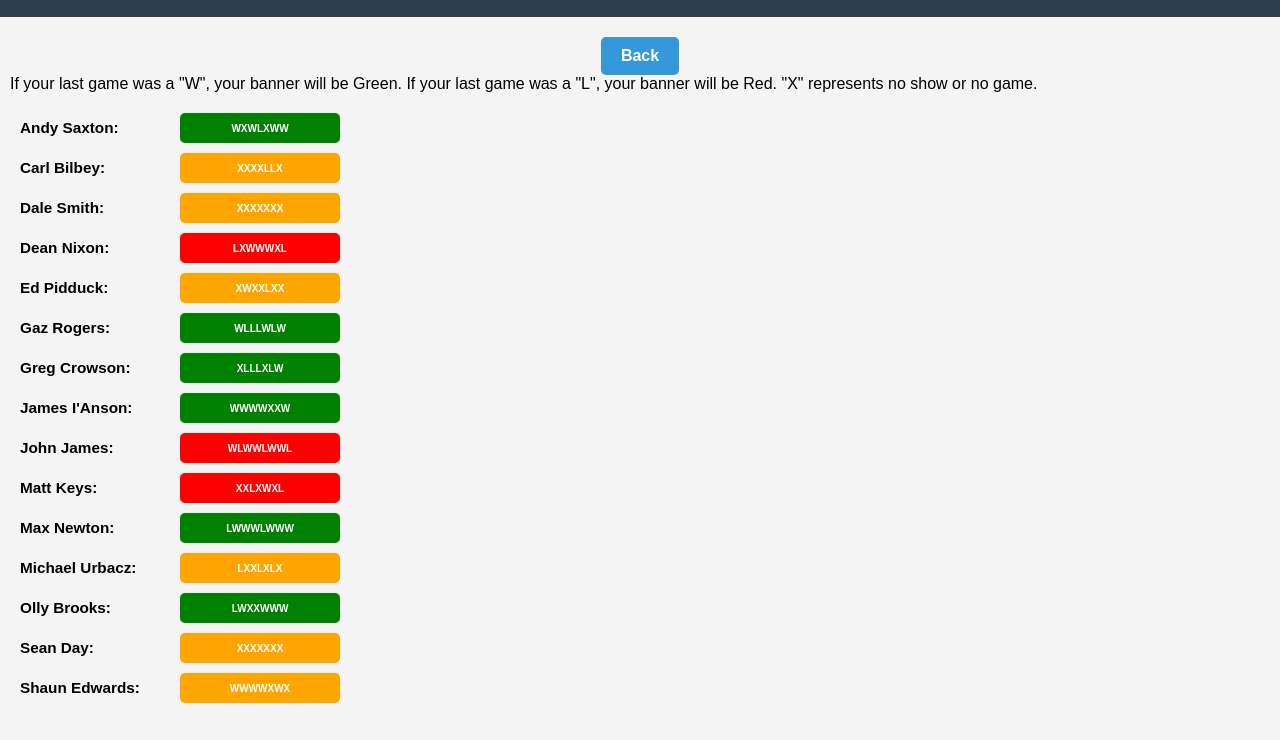
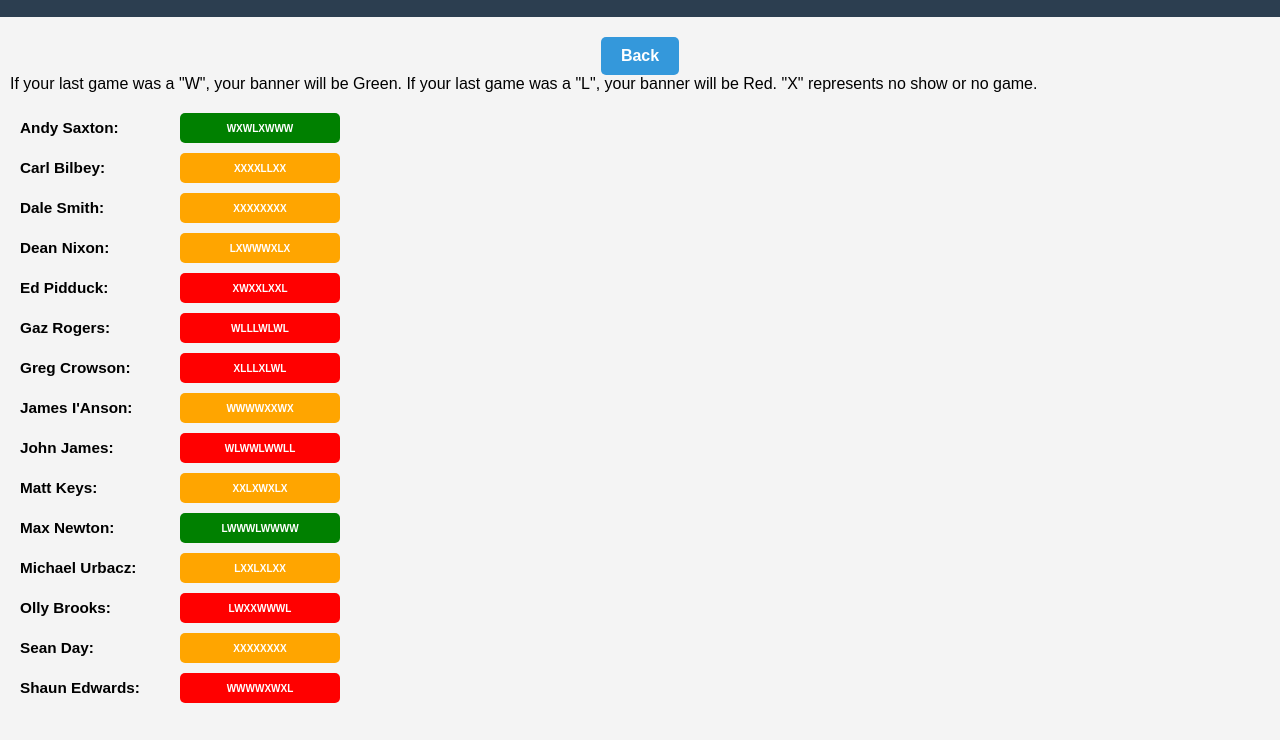
Before and after one commit to starpool2025/curr-form-banner, a plain HTML site: page index.html in a window 1280 px wide. Shown: the part 60-800 px from the top of the page. Drawn offline with Linux system fonts and the light colour scheme.

Commit message:
Update index.html

```diff
--- a/index.html
+++ b/index.html
@@ -119,91 +119,91 @@
     <div class="banner" data-name="Shaun Edwards">
         <div class="name">Shaun Edwards:</div>
         <div class="banner-box">
-            <div class="scrolling-banner">WWWWXWX</div>
+            <div class="scrolling-banner">WWWWXWXL</div>
         </div>
     </div>
     <div class="banner" data-name="Dean Nixon">
         <div class="name">Dean Nixon:</div>
         <div class="banner-box">
-            <div class="scrolling-banner">LXWWWXL</div>
+            <div class="scrolling-banner">LXWWWXLX</div>
         </div>
     </div>
     <div class="banner" data-name="Carl Bilbey">
         <div class="name">Carl Bilbey:</div>
         <div class="banner-box">
-            <div class="scrolling-banner">XXXXLLX</div>
+            <div class="scrolling-banner">XXXXLLXX</div>
         </div>
     </div>
     <div class="banner" data-name="Sean Day">
         <div class="name">Sean Day:</div>
         <div class="banner-box">
-            <div class="scrolling-banner">XXXXXXX</div>
+            <div class="scrolling-banner">XXXXXXXX</div>
         </div>
     </div>
     <div class="banner" data-name="Michael Urbacz">
         <div class="name">Michael Urbacz:</div>
         <div class="banner-box">
-            <div class="scrolling-banner">LXXLXLX</div>
+            <div class="scrolling-banner">LXXLXLXX</div>
         </div>
     </div>
     <div class="banner" data-name="Andy Saxton">
         <div class="name">Andy Saxton:</div>
         <div class="banner-box">
-            <div class="scrolling-banner">WXWLXWW</div>
+            <div class="scrolling-banner">WXWLXWWW</div>
         </div>
     </div>
     <div class="banner" data-name="Dale Smith">
         <div class="name">Dale Smith:</div>
         <div class="banner-box">
-            <div class="scrolling-banner">XXXXXXX</div>
+            <div class="scrolling-banner">XXXXXXXX</div>
         </div>
     </div>
     <div class="banner" data-name="Ed Pidduck">
         <div class="name">Ed Pidduck:</div>
         <div class="banner-box">
-            <div class="scrolling-banner">XWXXLXX</div>
+            <div class="scrolling-banner">XWXXLXXL</div>
         </div>
     </div>
     <div class="banner" data-name="Gaz Rogers">
         <div class="name">Gaz Rogers:</div>
         <div class="banner-box">
-            <div class="scrolling-banner">WLLLWLW</div>
+            <div class="scrolling-banner">WLLLWLWL</div>
         </div>
     </div>
     <div class="banner" data-name="Greg Crowson">
         <div class="name">Greg Crowson:</div>
         <div class="banner-box">
-            <div class="scrolling-banner">XLLLXLW</div>
+            <div class="scrolling-banner">XLLLXLWL</div>
         </div>
     </div>
     <div class="banner" data-name="James I'Anson">
         <div class="name">James I'Anson:</div>
         <div class="banner-box">
-            <div class="scrolling-banner">WWWWXXW</div>
+            <div class="scrolling-banner">WWWWXXWX</div>
         </div>
     </div>
     <div class="banner" data-name="John James">
         <div class="name">John James:</div>
         <div class="banner-box">
-            <div class="scrolling-banner">WLWWLWWL</div>
+            <div class="scrolling-banner">WLWWLWWLL</div>
         </div>
     </div>
     <div class="banner" data-name="Matt Keys">
         <div class="name">Matt Keys:</div>
         <div class="banner-box">
-            <div class="scrolling-banner">XXLXWXL</div>
+            <div class="scrolling-banner">XXLXWXLX</div>
         </div>
     </div>
     <div class="banner" data-name="Max Newton">
         <div class="name">Max Newton:</div>
         <div class="banner-box">
-            <div class="scrolling-banner">LWWWLWWW</div>
+            <div class="scrolling-banner">LWWWLWWWW</div>
         </div>
     </div>
     <div class="banner" data-name="Olly Brooks">
         <div class="name">Olly Brooks:</div>
         <div class="banner-box">
-            <div class="scrolling-banner">LWXXWWW</div>
+            <div class="scrolling-banner">LWXXWWWL</div>
         </div>
     </div>
 </section>
```
